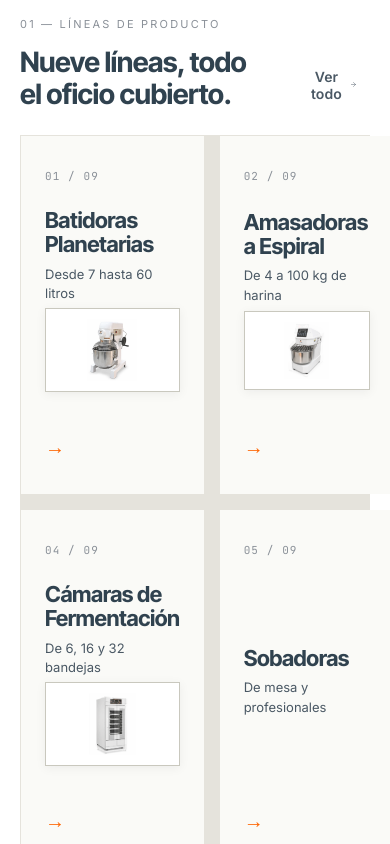
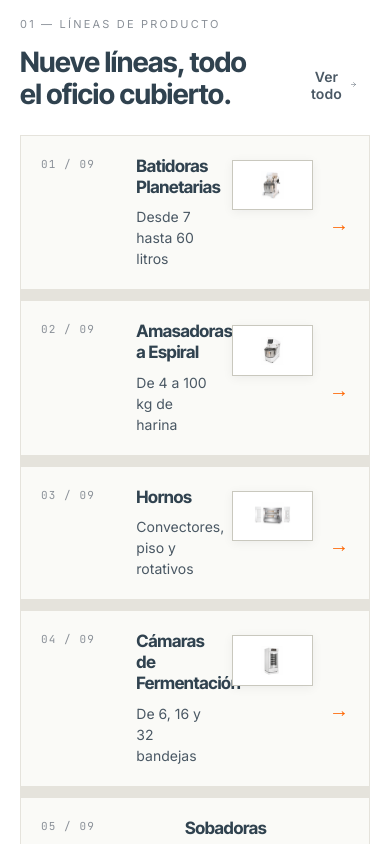
Before and after one commit to donvalerioinstagram-debug/DONVALERIO.COM.AR, a React (Vite) app: page / in a window 390 px wide. Shown: the part 1560-2404 px from the top of the page. Built offline with nearby package versions, Linux system fonts and the light colour scheme.

Commit message:
fix secciones info mobile

```diff
--- a/src/screens/Landing.jsx
+++ b/src/screens/Landing.jsx
@@ -55,7 +55,7 @@ function Landing({ go, addToCart }) {
             </div>
             <button className="btn btn-ghost" onClick={() => go('catalog')}>Ver todo <Icon name="arrow" size={14}/></button>
           </div>
-          <div className="cat-grid" style={{gridTemplateColumns: 'repeat(3, 1fr)'}}>
+          <div className="cat-grid info-grid">
             {CATEGORIES.map(c => (
               <div key={c.id} className="cat-cell" onClick={() => go('catalog', { category: c.id })}>
                 <div className="num">{c.n} / {String(CATEGORIES.length).padStart(2,'0')}</div>
@@ -100,7 +100,7 @@ function Landing({ go, addToCart }) {
             Somos una empresa nueva en el mercado, con mas de 50 años de trayectoria familiar en el rubro, que garantizan una atención personalizada y de calidad.<br/><br/>
             Tenemos venta de productos nacionales e importados y además contamos con servicio post-venta con el propósito de mantener una excelente relación con nuestros clientes aun después de finalizada la compra.
           </p>
-          <div className="cat-grid" style={{gridTemplateColumns: 'repeat(3, 1fr)'}}>
+          <div className="cat-grid info-grid">
             <div className="cat-cell" style={{cursor: 'default'}}>
               <Icon name="truck" size={28} />
               <div>
@@ -134,7 +134,7 @@ function Landing({ go, addToCart }) {
               <h2>Hablemos de tu proyecto.</h2>
             </div>
           </div>
-          <div className="cat-grid" style={{gridTemplateColumns: 'repeat(3, 1fr)'}}>
+          <div className="cat-grid info-grid">
             <div className="cat-cell" style={{cursor: 'default'}}>
               <Icon name="phone" size={28} />
               <div>
--- a/src/styles.css
+++ b/src/styles.css
@@ -1946,3 +1946,51 @@ img, svg, video { max-width: 100%; height: auto; }
   object-fit: contain;
   mix-blend-mode: multiply;
 }
+
+/* ==========================================================
+   Bloques informativos (envío / garantía / contacto)
+   ========================================================== */
+.info-grid { grid-template-columns: repeat(3, 1fr); }
+
+@media (max-width: 900px) {
+  .info-grid { grid-template-columns: repeat(2, 1fr); }
+}
+
+@media (max-width: 640px) {
+  /* Una tarjeta por fila: el texto deja de partirse letra por letra */
+  .info-grid { grid-template-columns: 1fr; gap: 12px; }
+
+  /* Layout horizontal: ícono a la izquierda, texto a la derecha */
+  .info-grid .cat-cell {
+    display: flex;
+    flex-direction: row;
+    align-items: flex-start;
+    justify-content: flex-start;
+    gap: 16px;
+    padding: 20px;
+    min-height: 0; /* el 320px de desktop dejaba un hueco enorme */
+  }
+  .info-grid .cat-cell > svg,
+  .info-grid .cat-cell > .icon { flex: 0 0 auto; margin-top: 2px; }
+
+  .info-grid .cat-cell > div { flex: 1; min-width: 0; }
+
+  /* El marginTop inline de 40px dejaba un hueco enorme */
+  .info-grid .cat-cell h3 {
+    margin-top: 0 !important;
+    font-size: 17px;
+    line-height: 1.25;
+  }
+  .info-grid .cat-cell .count {
+    font-size: 14px;
+    line-height: 1.5;
+    margin-top: 6px;
+  }
+
+  /* La flecha del bloque de WhatsApp, alineada a la derecha */
+  .info-grid .cat-cell .arrow {
+    flex: 0 0 auto;
+    align-self: center;
+    margin-left: auto;
+  }
+}
```
